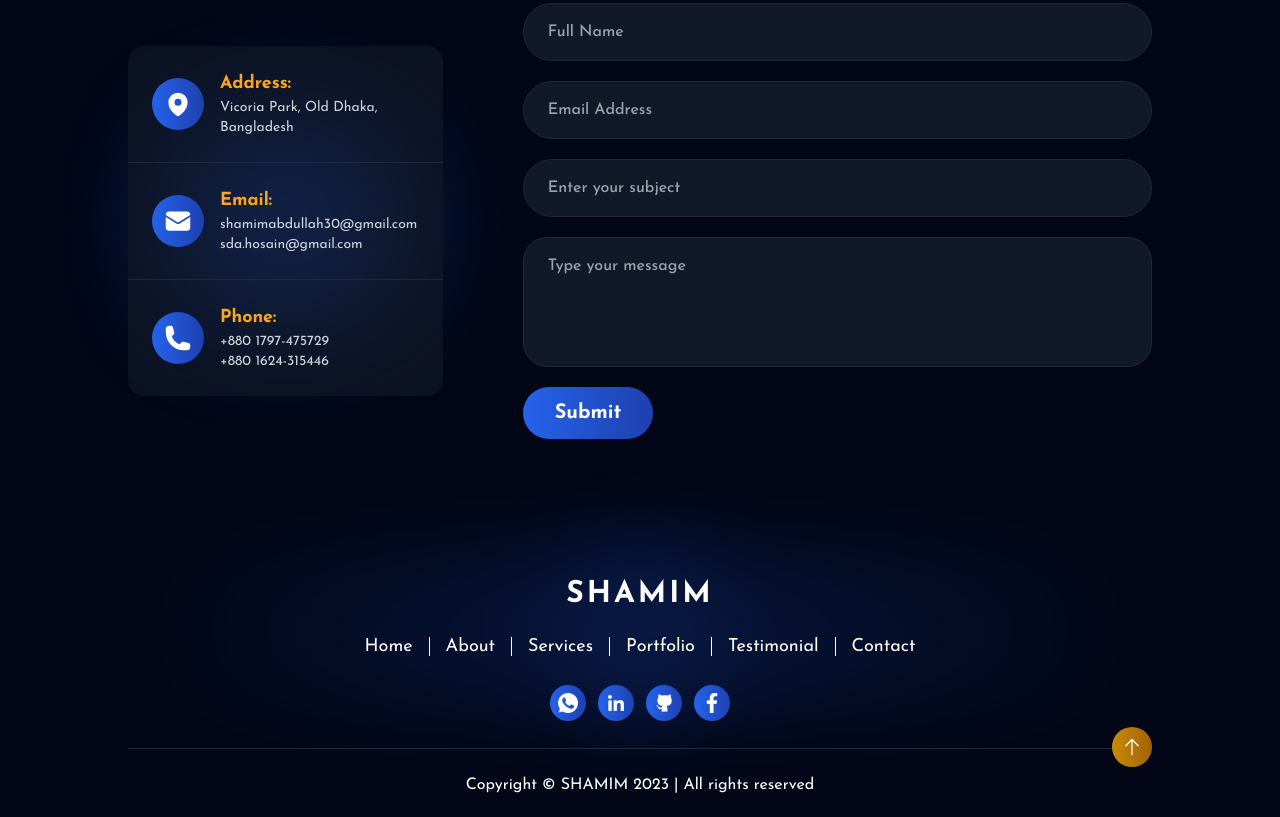
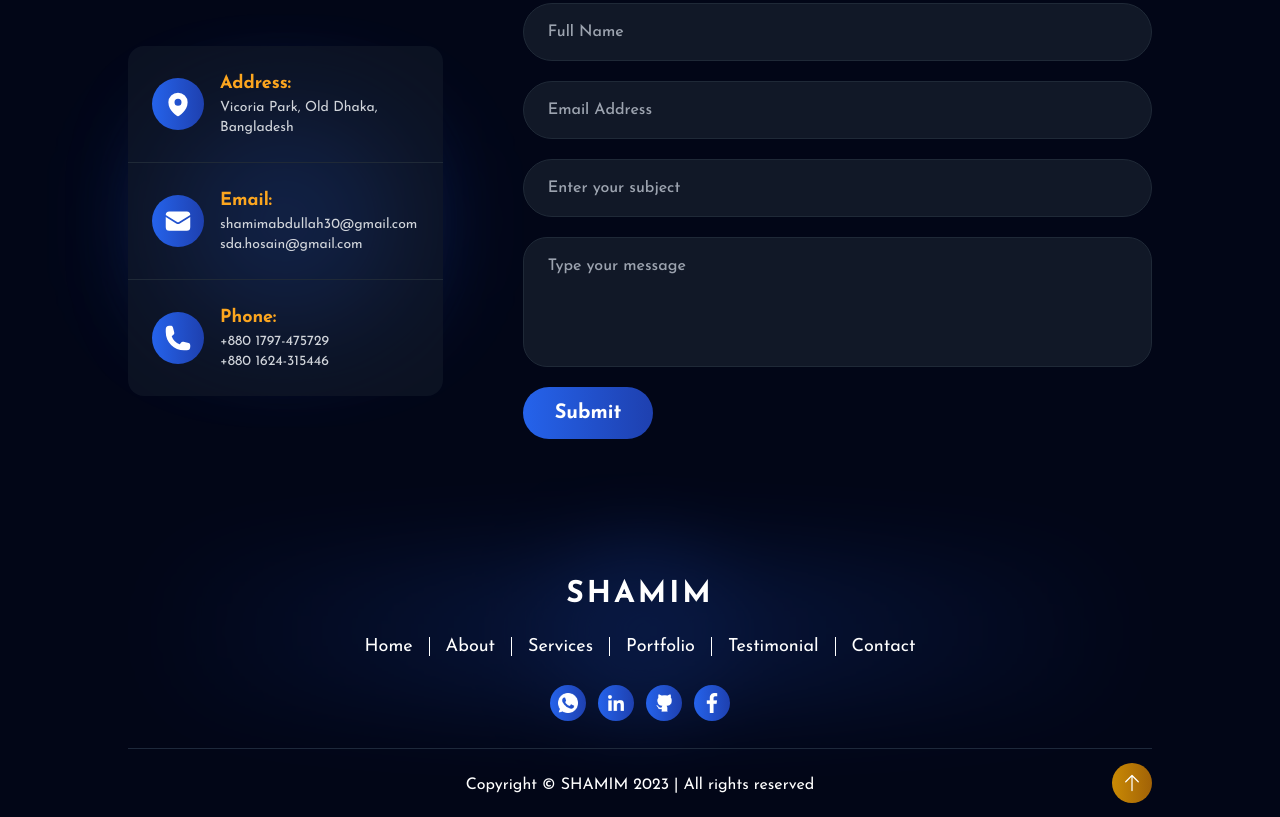
Before and after one commit to abshamim/tailwindcss-portfolio, a website built with Vite: page index.html in a window 1280 px wide. Shown: the part 5814-6631 px from the top of the page. Built offline with nearby package versions, Linux system fonts and the light colour scheme.

Commit message:
Footer fix

```diff
--- a/index.html
+++ b/index.html
@@ -22,7 +22,7 @@
             </div>
             <div class="flex align-middle items-center">
                 <!-- Dark & Light Mode Button for Mobile device -->
-                <button id="theme-toggle2" class="block lg:hidden bg-slate-300/60 text-indigo-700 dark:bg-slate-800/70 dark:text-slate-200 rounded-full text-sm p-1.5 mr-4">
+                <button id="theme-toggle2" class="block lg:hidden bg-slate-300/60 text-indigo-700 dark:bg-slate-800/70 dark:text-slate-200 rounded-full text-sm p-1.5 mr-3">
                     <svg id="theme-toggle-dark-icon2" class="w-4 h-4 hidden" fill="currentColor" viewBox="0 0 20 20"
                         xmlns="http://www.w3.org/2000/svg">
                         <path d="M17.293 13.293A8 8 0 016.707 2.707a8.001 8.001 0 1010.586 10.586z"></path>
@@ -737,8 +737,10 @@
                 </a>
             </div>
         </div>
-        <div class="relative container text-center mx-auto w-[90%] xl:w-4/5 h-1 border-b border-slate-400 dark:border-slate-800 text-white">
-            <p class="pt-5 pb-2 sm:pt-7 sm:pb-5 text-xs sm:text-sm md:text-base text-slate-950 dark:text-white">Copyright © SHAMIM 2023 | All rights reserved</p>
+        <div class="container mx-auto w-[90%] xl:w-4/5 h-1 border-b border-slate-400 dark:border-slate-800">
+        </div>
+        <div class="relative container text-center mx-auto w-[90%] xl:w-4/5 text-white">
+            <p class="pt-4 pb-3 sm:pt-6 sm:pb-5 text-xs sm:text-sm md:text-base text-slate-950 dark:text-white">Copyright © SHAMIM 2023 | All rights reserved</p>
             <a class="absolute top-1/2 right-0 transform -translate-y-1/2 " href="#header">
                 <div class="p-2 sm:p-[10px] bg-gradient-to-r from-yellow-600 to-yellow-700 rounded-full">
                     <svg xmlns="http://www.w3.org/2000/svg" viewBox="0 0 24 24" fill="currentColor" class="w-4 h-4 sm:w-5 sm:h-5">
```
Also changed, not shown: output/style.css.
